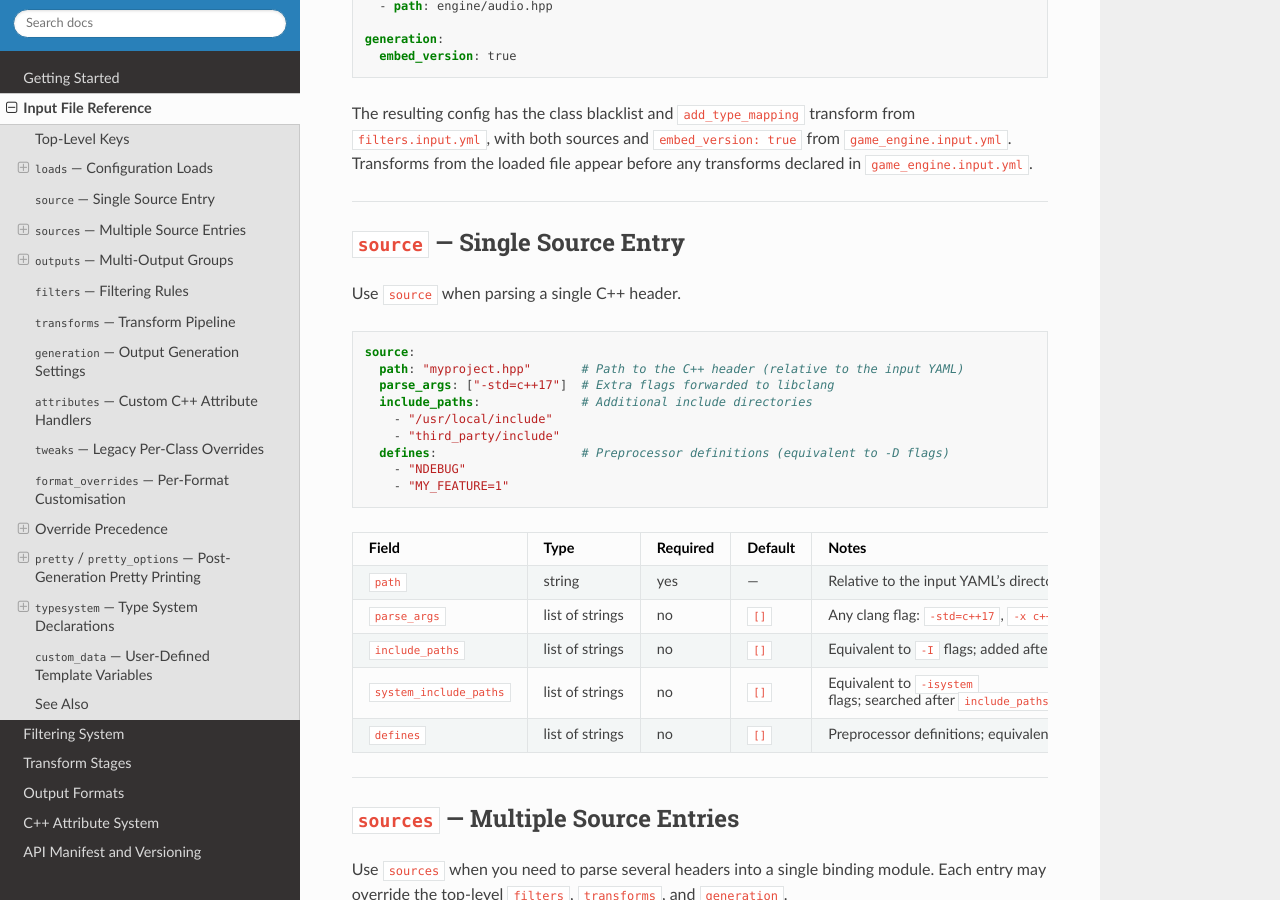
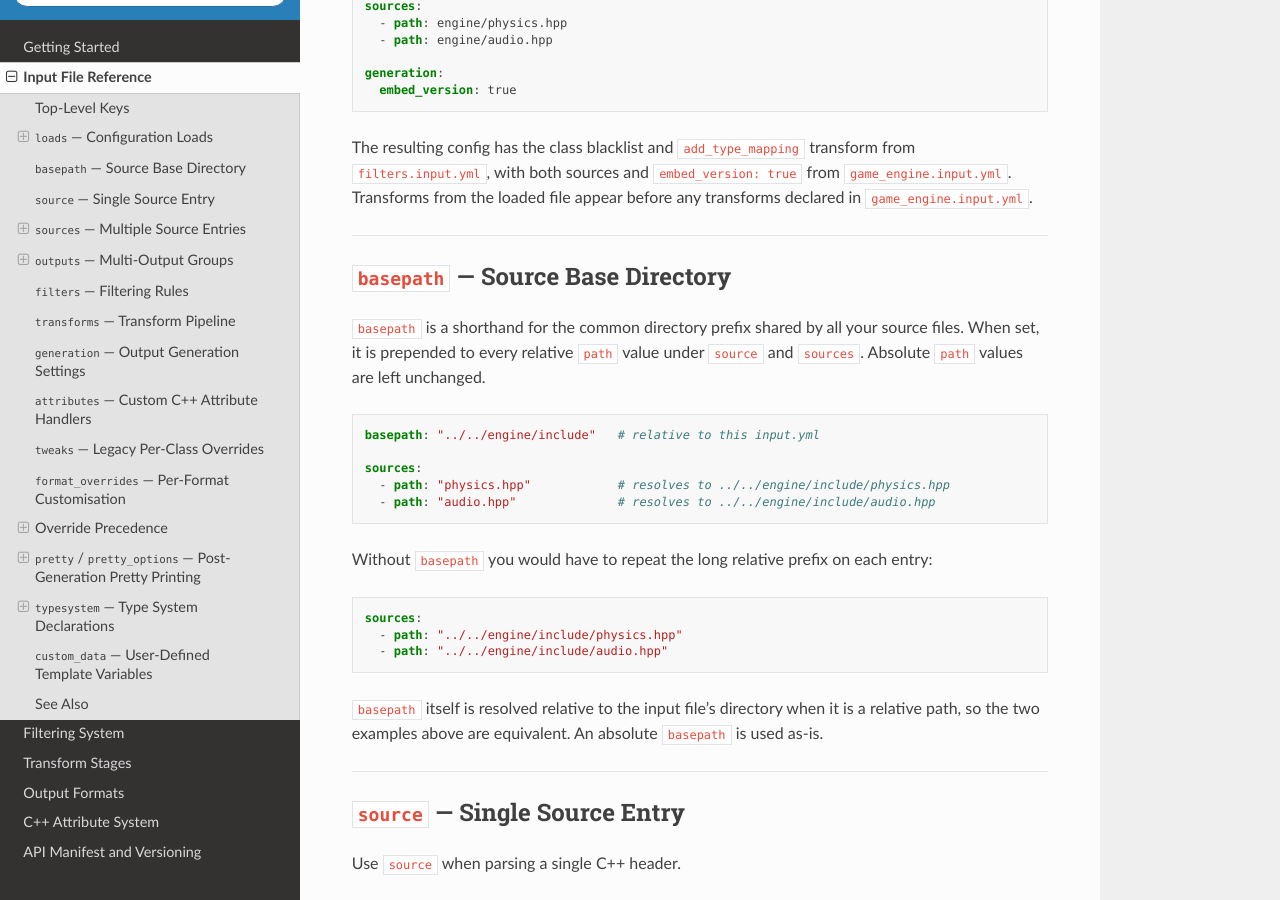
Before and after one commit to kunitoki/tsujikiri, a Sphinx documentation site: the page built from docs/input-file-reference.md, in a window 1280 px wide and 900 px high, scrolled down 2290 px. Built offline with Sphinx 7.4.7 and the Read the Docs theme 3.1.0, drawn with Linux system fonts in a browser that asks for light colours; some of the changed text lies outside the part shown.

Commit message:
Resolve using base path (#25)

````diff
--- a/docs/input-file-reference.md
+++ b/docs/input-file-reference.md
@@ -11,6 +11,7 @@ An **input file** (conventionally named `*.input.yml`) is the primary configurat
 | Key | Type | Required | Default | Purpose |
 |-----|------|----------|---------|---------|
 | `loads` | list of strings | no | `[]` | Other input config files to merge in as defaults (resolved relative to this file) |
+| `basepath` | string | no | `""` | Base directory prepended to every relative `source`/`sources` path; resolved relative to this file |
 | `source` | mapping | one of `source`/`sources` | — | Single C++ source to parse |
 | `sources` | list | one of `source`/`sources` | — | Multiple C++ sources to parse |
 | `outputs` | list | no | — | Named output groups; produces one file per group per target format |
@@ -90,6 +91,30 @@ generation:
 ```
 
 The resulting config has the class blacklist and `add_type_mapping` transform from `filters.input.yml`, with both sources and `embed_version: true` from `game_engine.input.yml`. Transforms from the loaded file appear before any transforms declared in `game_engine.input.yml`.
+
+---
+
+## `basepath` — Source Base Directory
+
+`basepath` is a shorthand for the common directory prefix shared by all your source files.  When set, it is prepended to every relative `path` value under `source` and `sources`.  Absolute `path` values are left unchanged.
+
+```yaml
+basepath: "../../engine/include"   # relative to this input.yml
+
+sources:
+  - path: "physics.hpp"            # resolves to ../../engine/include/physics.hpp
+  - path: "audio.hpp"              # resolves to ../../engine/include/audio.hpp
+```
+
+Without `basepath` you would have to repeat the long relative prefix on each entry:
+
+```yaml
+sources:
+  - path: "../../engine/include/physics.hpp"
+  - path: "../../engine/include/audio.hpp"
+```
+
+`basepath` itself is resolved relative to the input file's directory when it is a relative path, so the two examples above are equivalent.  An absolute `basepath` is used as-is.
 
 ---
 
--- a/src/tsujikiri/__init__.py
+++ b/src/tsujikiri/__init__.py
@@ -1 +1 @@
-__version__ = "0.14.0"
+__version__ = "0.15.0"
````
Also changed, not shown: README.md (+9 -9 lines), 2 other files.
